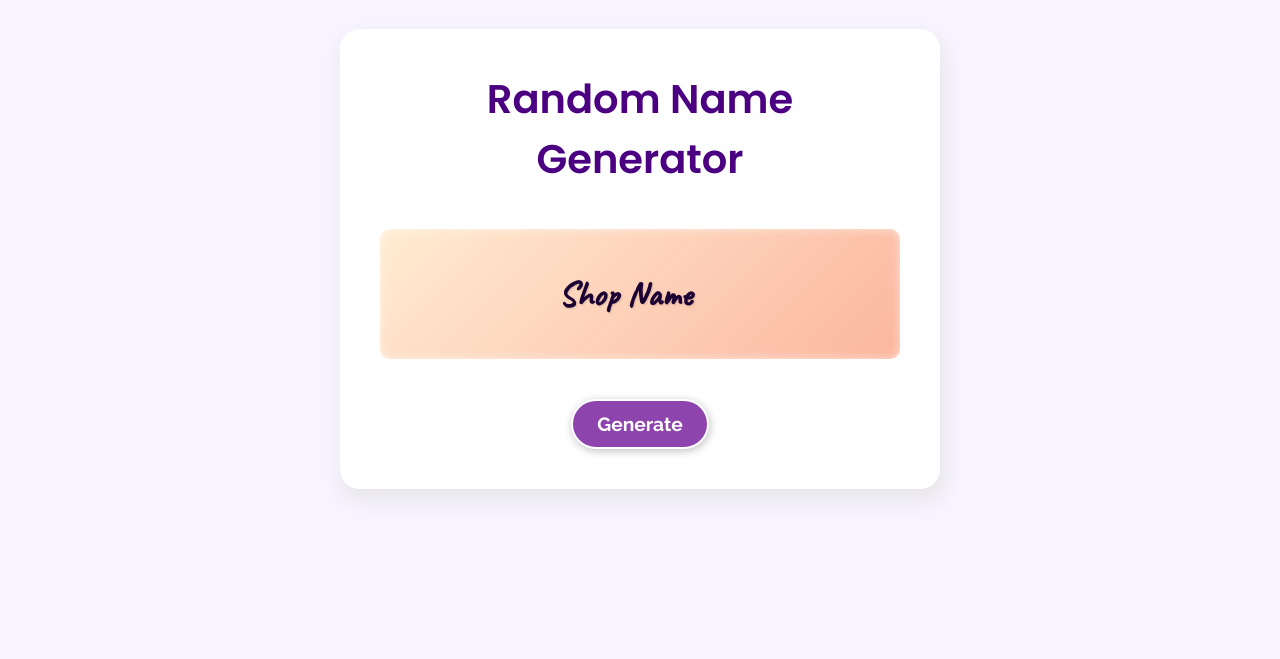
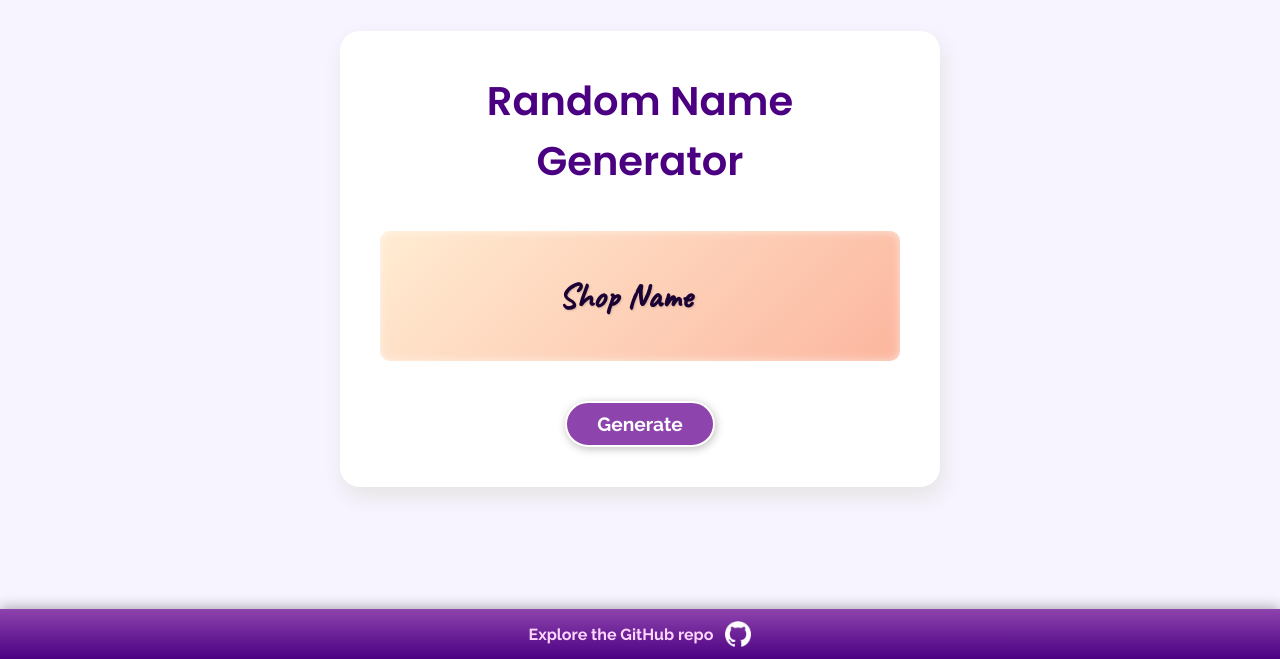
Before and after one commit to ravikanttarare95/random-name-generator, a plain HTML site: page index.html in a window 1280 px wide. Shown: the part 141-800 px from the top of the page. Drawn offline with Linux system fonts and the light colour scheme.

Commit message:
Added Footer

```diff
--- a/index.html
+++ b/index.html
@@ -27,6 +27,13 @@
             Generate
         </button>
     </div>
+    <footer>
+        <a href="https://github.com/ravikanttarare95/random-name-generator.git" target="_blank">
+            <P>Explore the GitHub repo</P>
+            <img class="github-icon" src="github.png" alt="GitHub Icon">
+        </a>
+
+    </footer>
     <script src="script.js"></script>
 </body>
 
--- a/style.css
+++ b/style.css
@@ -66,7 +66,7 @@ h1 {
 button {
   font-family: "Raleway", sans-serif;
   font-size: 1.2rem;
-  padding: 12px 24px;
+  padding: 10px 30px;
   border-radius: 30px;
   border: 2px double #fff;
   color: #ffffff;
@@ -87,10 +87,54 @@ button:active {
   top: 2px;
 }
 
+footer {
+  padding: 12px 20px;
+  font-family: "Raleway", sans-serif;
+  font-size: 1rem;
+  color: #ffffff;
+  background: linear-gradient(to top, #4b0082, #8e44ad);
+  box-shadow: 0 -2px 12px rgba(0, 0, 0, 0.3);
+  position: fixed;
+  bottom: 0;
+  width: 100%;
+  display: flex;
+  justify-content: center;
+  z-index: 999;
+}
+
+footer a {
+  color: #ffd6ff;
+  font-weight: 600;
+  text-decoration: none;
+  display: flex;
+  align-items: center;
+  gap: 12px;
+  transition: color 0.3s ease;
+}
+
+footer a:hover {
+  color: #f0c0ff;
+}
+
+.github-icon {
+  width: 26px;
+  height: 26px;
+  filter: brightness(0) invert(1);
+  transition: transform 0.3s ease;
+}
+
+footer a:hover .github-icon {
+  transform: rotate(12deg) scale(1.1);
+}
+
 @media (max-width: 460px) {
   .container {
     padding: 20px;
     gap: 30px;
+  }
+
+  h1 {
+    font-size: 2rem;
   }
 
   #name-container {
@@ -100,5 +144,6 @@ button:active {
 
   button {
     width: 100%;
+    font-size: 1rem;
   }
 }
```
Also changed, not shown: github.png (added).
